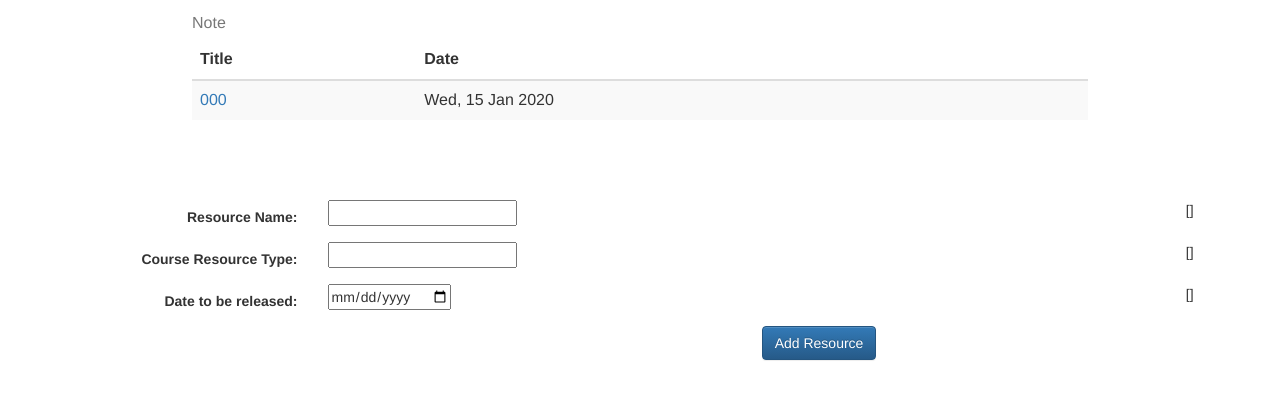
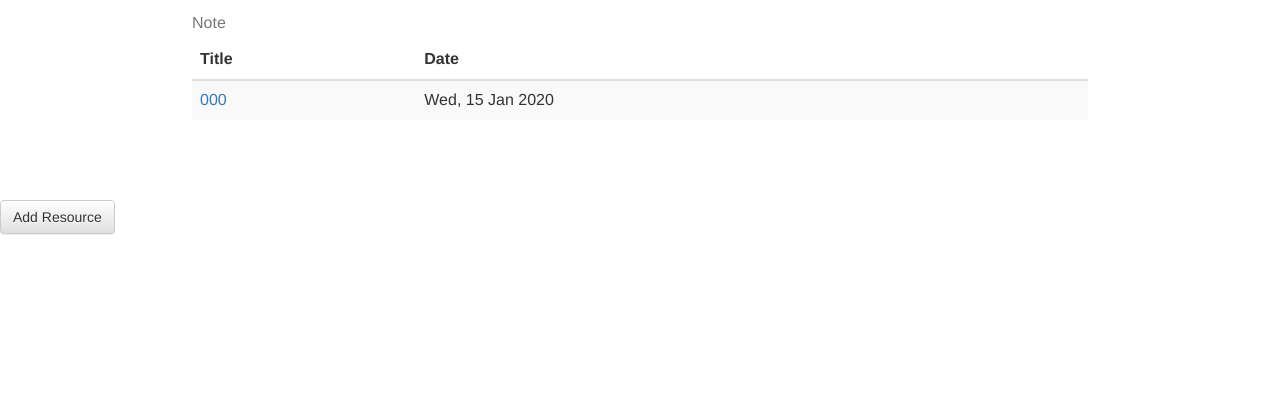
Before and after one commit to yifanthomaswu/KATE-Django, a Django app: template KATE/kateapp/templates/kateapp/course_management.html in a window 1280 px wide. Shown: the part 206-606 px from the top of the page. Run offline with Django 3.2, Linux system fonts and the light colour scheme; the template is opened without the code that fills it: most values are stand-ins (such as "Sample title", 1, 10 or a date in 2020); form fields are guessed from the names that the template uses; some libraries are stand-ins or nearby versions.

Commit message:
JS for course resource form

```diff
--- a/KATE/kateapp/templates/kateapp/course_management.html
+++ b/KATE/kateapp/templates/kateapp/course_management.html
@@ -96,8 +96,17 @@
   </div>
 
 
+  <span  class="input-group-btn">
+    <button id="addResourceButton" type="button" class="btn btn-default btn-number" onclick="showResourceForm()">
+      <span>Add Resource</span>
+    </button>
+  </span>
 
-  <form id="form" action="{% url 'course_management' course.code %}" method="post" enctype="multipart/form-data" class = "form-horizontal">
+<br>
+<br>
+
+
+  <form  hidden="true" id="form" action="{% url 'course_management' course.code %}" method="post" enctype="multipart/form-data" class = "form-horizontal">
         {% csrf_token %}
         {{ form.non_field_errors }}
         <div class="fieldWrapper form-group">
@@ -134,36 +143,61 @@
 
         <div class="fieldWrapper form-group">
             {{ form.release_date.errors }}
-            <label for="{{ form.end_date.id_for_label }}" class="col-sm-3 control-label">Date to be released:</label>
+            <label class="col-sm-3 control-label">Date to be released:</label>
             <div class="col-sm-8">
             {{ form.release_date }}
             </div>
         </div>
 
         <div class="col-sm-offset-7 col-sm-5">
-          <input id="button" class="btn btn-primary" type="submit" value="Add Resource" name="submit"/>
+          <input id="AddButton" class="btn btn-primary" type="submit" value="Add Resource" name="submit"/>
+          <input id="CancelButton" class="btn btn-secondary" type="reset" value="Cancel" onclick="{{ action }}()"/>
         </div>
       </form>
 
 </body>
 
 <script>
-displayEntry()
+displayEntry();
+
 function displayEntry() {
   if (id_course_resource_type.value=="{{ types.NOTE }}"
       || id_course_resource_type.value=="{{ types.PROBLEM }}") {
         FileUpload.removeAttribute("style");
+        id_file.required = true;
         URLEntry.setAttribute("style", "display:none");
+        id_link.required = false;
         id_link.value = "";
         }
   else {
     URLEntry.removeAttribute("style");
+    id_link.required = true;
     FileUpload.setAttribute("style", "display:none");
+    id_file.required = false;
     id_file.type = "";
     id_file.type = "file";
-    //form.reset() for later
   }
+}
+
+function showResourceForm() {
+  form.removeAttribute("hidden");
+  addResourceButton.setAttribute("style", "display:none");
+}
+
+function cancel() {
+  form.setAttribute("hidden", true);
+  addResourceButton.removeAttribute("style");
+}
+
+function refresh() {
+  window.location = "{% url 'course_management' course.code %}";
 }
 </script>
 
+{% if validation_fail %}
+<script>
+  showResourceForm();
+</script>
+{% endif %}
+
 </html>
```
Also changed, not shown: KATE/kateapp/views/course_management.py (+22 -4 lines).
